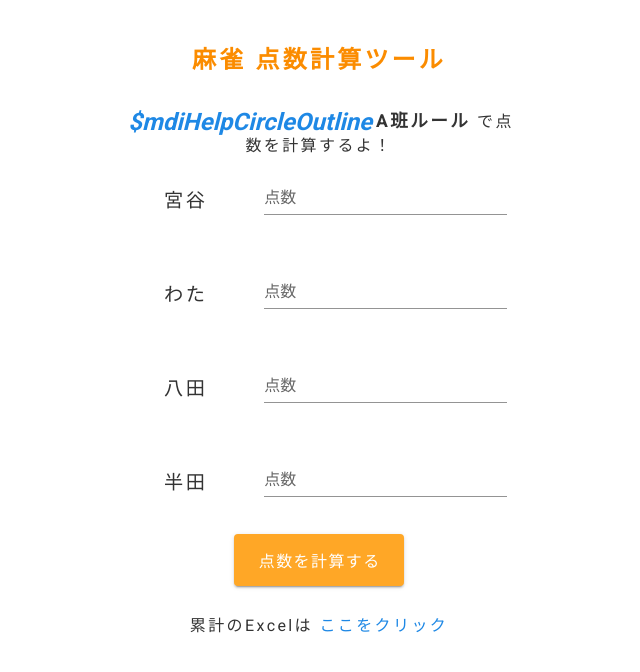
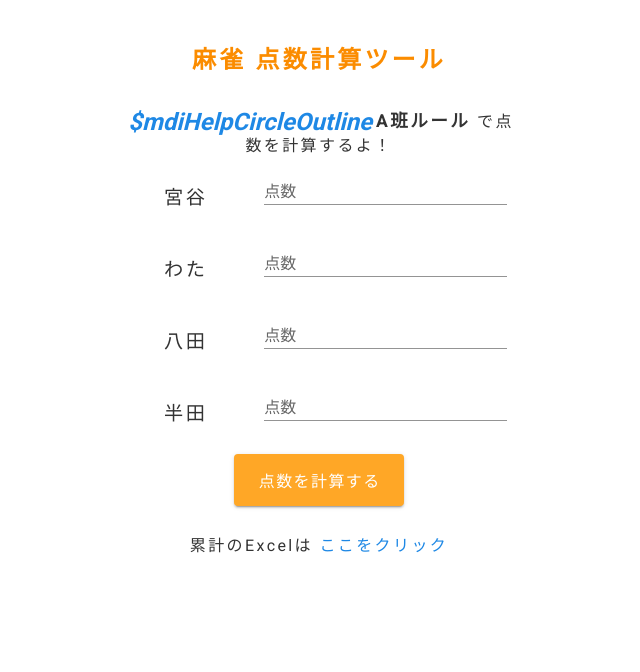
Before and after one commit to azusaw/mahjong_score_calclation, a Nuxt app: page / in a window 1280 px wide. Shown: the top 672 px of the page, without its empty margins (321-961 px from the left). Built offline with nearby package versions, Linux system fonts and the light colour scheme.

Commit message:
入力しやすいように高さを狭く改善

```diff
--- a/pages/index.vue
+++ b/pages/index.vue
@@ -20,17 +20,17 @@
           </span>
         </v-tooltip>
       で点数を計算するよ！
-      <v-form class="my-2 mx-4">
+      <v-form class="ma-4">
         <v-row v-for="(item, index) in member" :key="index" align="center">
           <v-col cols="4">
             <span style="font-size: 1.2rem">{{item.name}}</span>
           </v-col>
           <v-col cols="8">
-            <v-text-field v-model="item.result" label="点数" type="number" required></v-text-field>
+            <v-text-field v-model="item.result" label="点数" type="number" required dense></v-text-field>
           </v-col>
         </v-row>
       </v-form>
-      <v-btn x-large dark color="#FFA726" class="mt-2" @click="calc()" >
+      <v-btn x-large dark color="#FFA726" @click="calc()" >
         点数を計算する
       </v-btn>
       <div style="line-height: 5rem">
```
